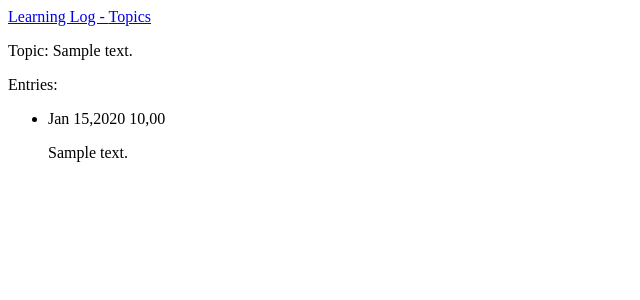
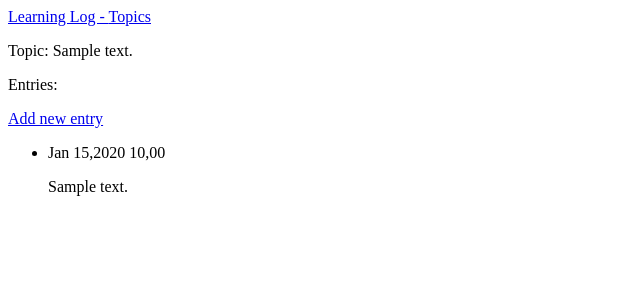
Before and after one commit to artumarinn/learning_log, a Django app: page /topics/1/ in a window 1280 px wide. Shown: the top 300 px of the page, without its empty margins (0-640 px from the left). Run offline with Django 5.2, Linux system fonts and the light colour scheme; tables that the repository leaves empty hold one stand-in row (values such as "Sample post").

Commit message:
Add new_entry

```diff
--- a/learning_logs/templates/learning_logs/topic.html
+++ b/learning_logs/templates/learning_logs/topic.html
@@ -4,6 +4,10 @@
   <p>Topic: {{ topic.text }}</p>
 
   <p>Entries:</p>
+  <p>
+     <a href="{% url 'learning_logs:new_entry' topic.id %}">Add new entry</a>
+  </p>
+
   <ul>
     {% for entry in entries %}
       <li>
--- a/learning_logs/urls.py
+++ b/learning_logs/urls.py
@@ -13,4 +13,6 @@ urlpatterns = [
     path('topics/<int:topic_id>/', views.topic, name='topic'),
     # Pagina para añadir un tema nuevo
     path('new_topic/', views.new_topic, name='new_topic'),
+    # Pagina para añadir una entrada nueva.
+    path('new_entry/<int:topic_id>/', views.new_entry, name='new_entry'),
 ]
--- a/learning_logs/views.py
+++ b/learning_logs/views.py
@@ -1,6 +1,6 @@
-from django.shortcuts import render, redirect # Muestras las respuesta de los datos proporcionados por las vistas
+from django.shortcuts import render, redirect # Muestra las respuesta de los datos proporcionados por las vistas
 from .models import Topic
-from .forms import TopicForm
+from .forms import TopicForm, EntryForm
 
 def index(request):
     """La pagina de inicio para Learning Log."""
@@ -34,3 +34,24 @@ def new_topic(request):
     # Muestra un formulario en blanco o no valido.
     context = {'form': form}
     return render(request, 'learning_logs/new_topic.html', context)
+
+
+def new_entry(request, topic_id):
+    "Añade una entrada nueva para un tema en particular"
+    topic = Topic.objects.get(id=topic_id)
+
+    if request.method != 'POST':
+        # No se han enviado datos; crea un formulario en blanco
+        form = EntryForm()
+    else:
+        # Datos POST enviados; procesa datos.
+        form = EntryForm(data=request.POST)
+        if form.is_valid():
+            new_entry = form.save(commit=False)
+            new_entry.topic = topic
+            new_entry.save()
+            return redirect('learning_logs:topic', topic_id = topic_id)
+
+    # Muestra un formulario en blanco o no valido.
+    context = {'topic': topic, 'form' : form}
+    return render(request, 'learning_logs/new_entry.html', context)
```
Also changed, not shown: learning_logs/forms.py (+8 -1 lines), learning_logs/templates/learning_logs/new_entry.html (added, +12 -0 lines).
